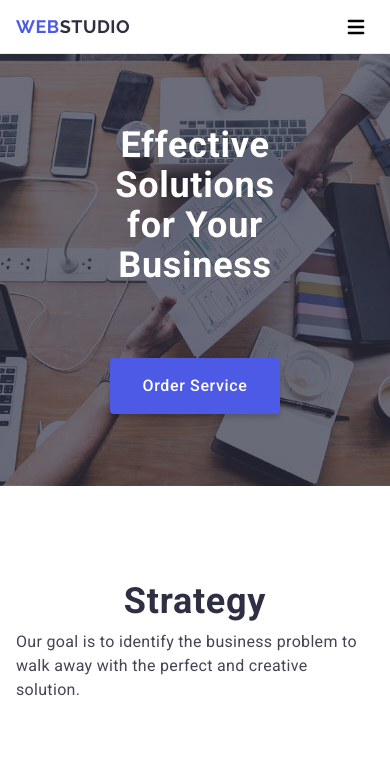
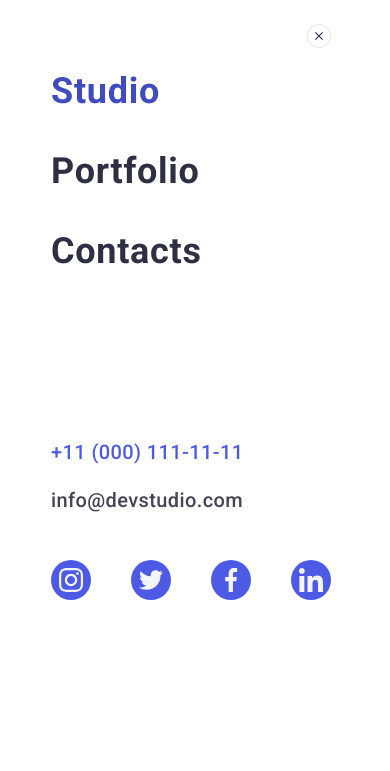
Before and after one commit to vasyl-medulych/goit-markup-hw-06, a plain HTML site: page index.html in a window 390 px wide. Both pictures are taken after a click on the button 356 px from the left and 26 px from the top of the page. Shown: the top 771 px of the page. Drawn offline with nearby package versions, Linux system fonts and the light colour scheme.

Commit message:
burger-menu

```diff
--- a/css/styles.css
+++ b/css/styles.css
@@ -25,7 +25,7 @@ a {
 }
 
 .container {
-  max-width: 616px;
+  max-width: 320px;
   padding: 0 16px;
   margin: 0 auto;
 }
@@ -33,6 +33,8 @@ a {
 img,
 svg {
   display: block;
+  max-width: 100%;
+  height: auto;
 }
 /* reset-css */
 
@@ -84,13 +86,9 @@ fieldset {
   justify-content: space-between;
 }
 
-.nav {
-  display: flex;
-  align-items: center;
-}
-
 .header-logo {
   padding: 16px 0;
+  display: block;
 }
 
 .nav-list {
@@ -137,8 +135,6 @@ fieldset {
 
 .contact {
   display: none;
-  font-style: normal;
-  margin-left: auto;
 }
 
 .logo {
@@ -169,9 +165,136 @@ fieldset {
 .mobil-menu-button {
   background-color: transparent;
   border: none;
+  padding: 0;
+}
+
+/* Burger menu */
+.burger-menu-overlay {
+  background-color: var(--white-background);
+  position: fixed;
+  top: 0;
+  left: 0;
+  width: 100%;
+  height: 100%;
+  z-index: 999;
+  opacity: 0;
+  visibility: hidden;
+  pointer-events: none;
+  transition: opacity 250ms cubic-bezier(0.4, 0, 0.2, 1),
+    visibility 250ms cubic-bezier(0.4, 0, 0.2, 1);
+}
+
+.burger-menu {
+  position: absolute;
+  left: 50%;
+  transform: translateX(-50%);
+  padding: 72px 16px 40px 16px;
+  min-width: 320px;
+  min-height: 640px;
+  transition: transform 250ms cubic-bezier(0.4, 0, 0.2, 1);
+}
+
+.burger-menu-overlay.is-open {
+  opacity: 1;
+  pointer-events: auto;
+  visibility: visible;
+}
+
+.burger-close {
+  position: absolute;
+  top: 24px;
+  right: 24px;
   display: flex;
   justify-content: center;
   align-items: center;
+  width: 24px;
+  height: 24px;
+  border-radius: 50%;
+  border: 1px solid rgba(46, 47, 66, 0.1);
+  background-color: rgba(231, 233, 252, 0.1);
+  fill: var(--dark);
+  padding: 0;
+  transition: background-color 250ms cubic-bezier(0.4, 0, 0.2, 1),
+    border 250ms cubic-bezier(0.4, 0, 0.2, 1);
+}
+
+.nav-burger {
+  margin-bottom: 168px;
+}
+
+.nav-list-burger {
+  display: flex;
+  flex-direction: column;
+  gap: 40px;
+}
+
+.nav-burger-link {
+  font-weight: 700;
+  font-size: 36px;
+  line-height: 1.11;
+  letter-spacing: 0.02em;
+  color: var(--dark);
+}
+
+.current-nav-burger-link {
+  color: var(--pressed-state);
+}
+
+.nav-burger-link:hover,
+.nav-burger-link:active,
+.contact-burger-link:hover,
+.contact-burger-link:active {
+  color: var(--pressed-state);
+}
+
+.contact-burger {
+  margin-bottom: 48px;
+}
+
+.contact-burger-list {
+  display: flex;
+  flex-direction: column-reverse;
+  gap: 24px;
+}
+
+.contact-burger-link {
+  font-weight: 500;
+  font-size: 20px;
+  line-height: 1.2;
+  letter-spacing: 0.02em;
+  color: var(--text);
+  font-style: normal;
+}
+
+.current-contact-burger-link {
+  color: var(--primary-brand);
+}
+
+.burger-social-list {
+  display: flex;
+  gap: 40px;
+}
+
+.burger-social-item {
+  width: 40px;
+  height: 40px;
+  border-radius: 50%;
+}
+
+.burger-social-link {
+  display: flex;
+  align-items: center;
+  justify-content: center;
+  width: 100%;
+  height: 100%;
+  background-color: var(--primary-brand);
+  border-radius: 50%;
+  transition: background-color 250ms cubic-bezier(0.4, 0, 0.2, 1);
+}
+
+.burger-social-link:hover,
+.burger-social-link:focus {
+  background-color: var(--success);
 }
 
 /* main css */
@@ -602,6 +725,8 @@ fieldset {
   height: 100%;
   z-index: 999;
   opacity: 0;
+  visibility: hidden;
+  overflow: auto;
   pointer-events: none;
   transition: opacity 250ms cubic-bezier(0.4, 0, 0.2, 1),
     visibility 250ms cubic-bezier(0.4, 0, 0.2, 1);
@@ -610,6 +735,7 @@ fieldset {
 .modal-overlay.is-open {
   opacity: 1;
   pointer-events: auto;
+  visibility: visible;
 }
 
 .modal {
@@ -619,10 +745,9 @@ fieldset {
   transform: translate(-50%, -50%);
   background-color: var(--modal-background);
   border-radius: 4px;
-  padding: 72px 24px 24px 24px;
-  width: 408px;
-  min-height: 584px;
-  overflow-y: auto;
+  padding: 72px 16px 24px 16px;
+  min-width: 288px;
+  min-height: 623px;
   box-shadow: 0 1px 1px 0 rgba(0, 0, 0, 0.14), 0 1px 3px 0 rgba(0, 0, 0, 0.12),
     0 2px 1px 0 rgba(0, 0, 0, 0.2);
   transition: transform 250ms cubic-bezier(0.4, 0, 0.2, 1);
@@ -754,6 +879,9 @@ fieldset {
 }
 
 .checkbox-label {
+  display: flex;
+  align-items: center;
+  gap: 8px;
   font-size: 12px;
   line-height: 1.17;
   letter-spacing: 0.04em;
@@ -798,11 +926,10 @@ fieldset {
 
 /* Adaptive desighn */
 
+/* Tablet */
 @media (min-width: 768px) and (max-width: 1157px) {
   .container {
     max-width: 768px;
-    padding: 0 16px;
-    margin: 0 auto;
   }
 
   .header-logo {
@@ -815,8 +942,15 @@ fieldset {
     gap: 40px;
   }
 
+  .nav {
+    display: flex;
+    align-items: center;
+  }
+
   .contact {
     display: block;
+    font-style: normal;
+    margin-left: auto;
   }
 
   .mobil-menu-button {
@@ -834,6 +968,10 @@ fieldset {
     line-height: 1.17;
     letter-spacing: 0.04em;
     padding: 0;
+  }
+
+  .burger-menu-overlay {
+    display: none;
   }
 
   /* Sec1 */
@@ -932,8 +1070,15 @@ fieldset {
   .footer-button-subscribe {
     min-width: 165px;
   }
+
+  .modal {
+    width: 408px;
+    min-height: 584px;
+    padding: 72px 24px 24px 24px;
+  }
 }
 
+/* Desktop */
 @media (min-width: 1158px) {
   .container {
     max-width: 1158px;
@@ -952,8 +1097,15 @@ fieldset {
     gap: 40px;
   }
 
+  .nav {
+    display: flex;
+    align-items: center;
+  }
+
   .contact {
     display: block;
+    font-style: normal;
+    margin-left: auto;
   }
 
   .mobil-menu-button {
@@ -968,6 +1120,10 @@ fieldset {
 
   .contact-link {
     padding: 24px 0;
+  }
+
+  .burger-menu-overlay {
+    display: none;
   }
 
   /* Sec1 */
@@ -1073,4 +1229,12 @@ fieldset {
   .footer-form-input {
     width: 264px;
   }
+
+  /* Modal-form */
+
+  .modal {
+    width: 408px;
+    min-height: 584px;
+    padding: 72px 24px 24px 24px;
+  }
 }
--- a/index.html
+++ b/index.html
@@ -58,13 +58,87 @@
             </li>
           </ul>
         </address>
-        <button type="button" class="mobil-menu-button">
+        <button type="button" class="mobil-menu-button" data-menu-open>
           <svg class="mobil-menu-icon" width="24" height="24">
             <use href="./images/icons.svg#icon-mobil-menu"></use>
           </svg>
         </button>
       </div>
       <!-- #endregion Contact-header -->
+      <!-- #region Burger menu -->
+      <div class="burger-menu-overlay" data-menu>
+        <div class="container burger-menu">
+          <button type="button" class="burger-close" data-menu-close>
+            <svg class="burger-svg" width="8" height="8">
+              <use href="./images/icons.svg#icon-close"></use>
+            </svg>
+          </button>
+          <nav class="nav-burger">
+            <ul class="nav-list-burger">
+              <li class="nav-burger-item">
+                <a
+                  class="nav-burger-link current-nav-burger-link"
+                  href="./index.html"
+                  >Studio</a
+                >
+              </li>
+              <li class="nav-burger-item">
+                <a class="nav-burger-link" href="">Portfolio</a>
+              </li>
+              <li class="nav-burger-item">
+                <a class="nav-burger-link" href="">Contacts</a>
+              </li>
+            </ul>
+          </nav>
+          <address class="contact-burger">
+            <ul class="contact-burger-list">
+              <li>
+                <a class="contact-burger-link" href="mailto:info@devstudio.com"
+                  >info@devstudio.com</a
+                >
+              </li>
+              <li>
+                <a
+                  class="contact-burger-link current-contact-burger-link"
+                  href="tel:+110001111111"
+                  >+11 (000) 111-11-11</a
+                >
+              </li>
+            </ul>
+          </address>
+          <ul class="burger-social-list">
+            <li class="burger-social-item">
+              <a href="" class="burger-social-link"
+                ><svg class="burger-social-svg" width="24" height="24">
+                  <use href="./images/icons.svg#icon-instagram"></use>
+                </svg>
+              </a>
+            </li>
+            <li class="burger-social-item">
+              <a href="" class="burger-social-link"
+                ><svg class="burger-social-svg" width="24" height="24">
+                  <use href="./images/icons.svg#icon-twitter"></use>
+                </svg>
+              </a>
+            </li>
+            <li class="burger-social-item">
+              <a href="" class="burger-social-link"
+                ><svg class="burger-social-svg" width="24" height="24">
+                  <use href="./images/icons.svg#icon-facebook"></use>
+                </svg>
+              </a>
+            </li>
+            <li class="burger-social-item">
+              <a href="" class="burger-social-link"
+                ><svg class="burger-social-svg" width="24" height="24">
+                  <use href="./images/icons.svg#icon-linkedin"></use>
+                </svg>
+              </a>
+            </li>
+          </ul>
+        </div>
+      </div>
+      <!-- #endregion Burger menu -->
     </header>
     <main>
       <!-- #region H1 -->
@@ -509,6 +583,7 @@
         </div>
       </div>
     </footer>
+
     <!-- #region Modal Form -->
     <div class="modal-overlay" data-modal>
       <div class="modal">
@@ -576,10 +651,12 @@
                   <use href="./images/icons.svg#icon-check"></use>
                 </svg>
               </span>
-              I accept the terms and conditions of the
-              <a href="" class="privacy-link" target="_blank"
-                >Privacy Policy</a
-              ></label
+              <div>
+                I accept the terms and conditions of the
+                <a href="" class="privacy-link" target="_blank"
+                  >Privacy Policy</a
+                >
+              </div></label
             >
           </div>
           <button type="submit" class="footer-button-subscribe submit">
@@ -591,5 +668,6 @@
     <!-- #endregion Modal Form -->
     <!-- Ставимо перед закриваючим тегом body -->
     <script src="./js/modal.js"></script>
+    <script src="./js/menu.js"></script>
   </body>
 </html>
--- /dev/null
+++ b/js/menu.js
@@ -0,0 +1,18 @@
+(() => {
+  const refs = {
+    // Додати атрибут data-modal-open на кнопку відкриття
+    openModalBtn: document.querySelector("[data-menu-open]"),
+    // Додати атрибут data-modal-close на кнопку закриття
+    closeModalBtn: document.querySelector("[data-menu-close]"),
+    // Додати атрибут data-modal на бекдроп модалки
+    modal: document.querySelector("[data-menu]"),
+  };
+
+  refs.openModalBtn.addEventListener("click", toggleModal);
+  refs.closeModalBtn.addEventListener("click", toggleModal);
+
+  function toggleModal() {
+    // is-open це клас який буде додаватися/забиратися на бекдроп при натисканні на кнопки
+    refs.modal.classList.toggle("is-open");
+  }
+})();
```
